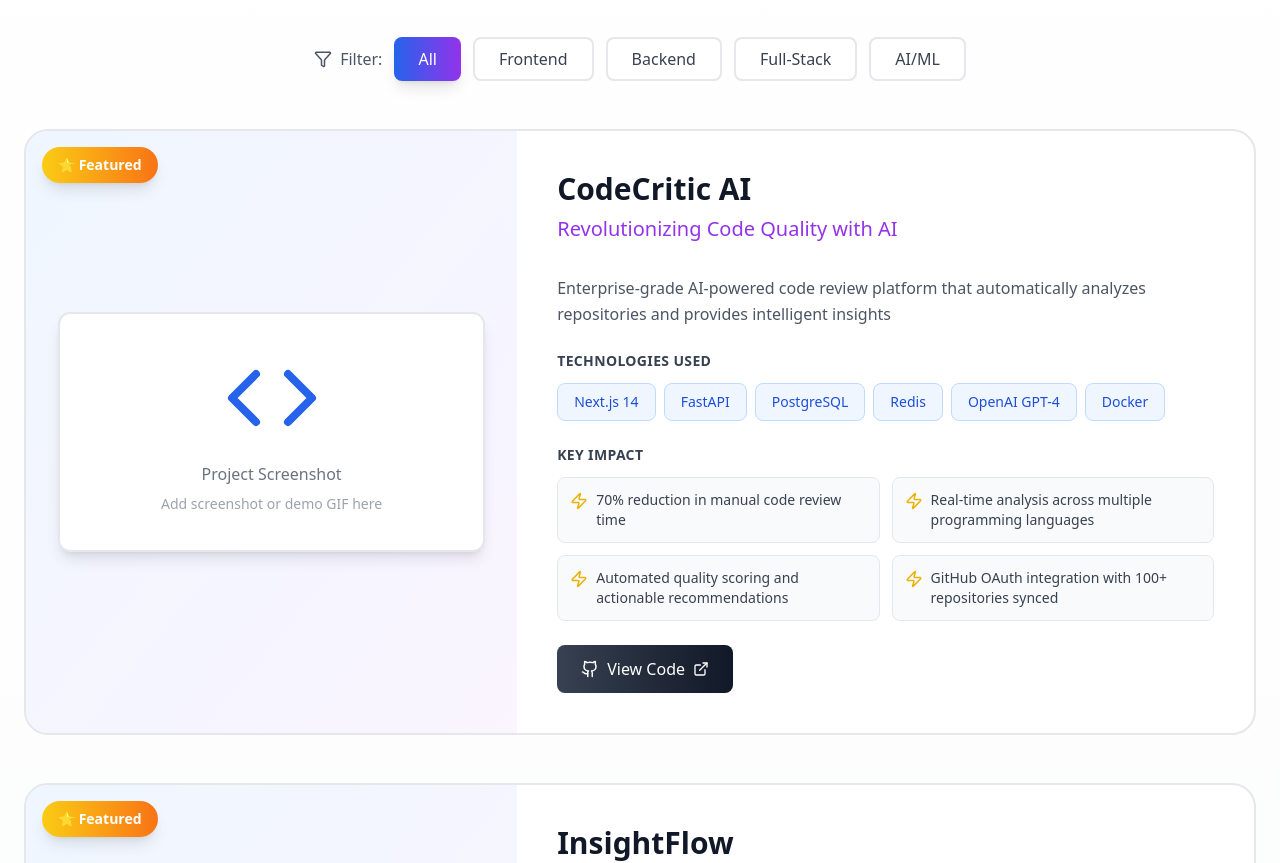
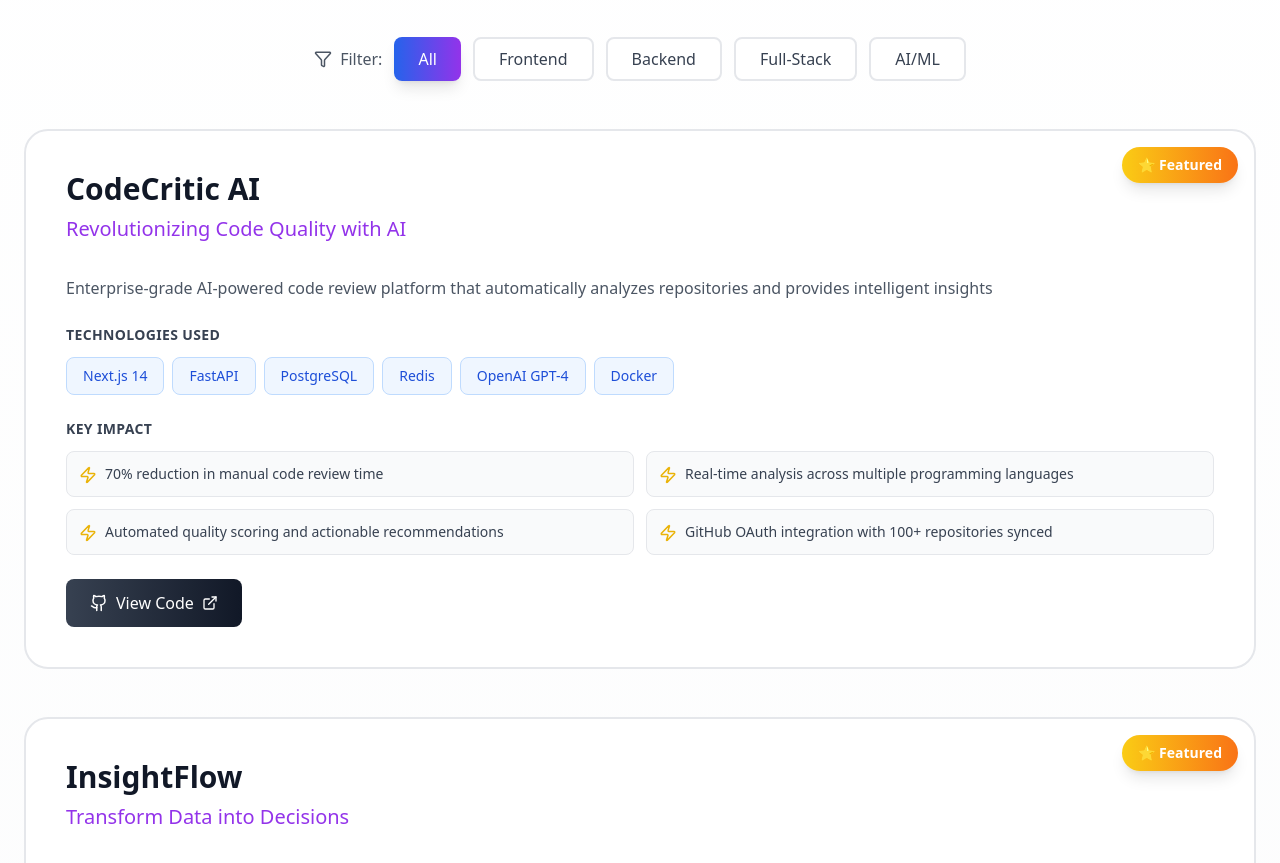
Before and after one commit to vinay9977/vinay-portfolio, a React (Create React App) app: page / in a window 1280 px wide. Shown: the part 6305-7168 px from the top of the page. Built offline with nearby package versions, Linux system fonts and the light colour scheme.

Commit message:
added insight flow demo link

```diff
--- a/src/components/Projects.js
+++ b/src/components/Projects.js
@@ -1,5 +1,5 @@
 import React, { useState } from 'react';
-import { Code, Github, ExternalLink, Zap, Globe, Filter } from 'lucide-react';
+import { Github, ExternalLink, Zap, Globe, Filter } from 'lucide-react';
 import { projectsData } from '../data/projectsData';
 
 export const Projects = () => {
@@ -56,31 +56,14 @@ export const Projects = () => {
               key={idx}
               className="group relative overflow-hidden bg-white border-2 border-gray-200 rounded-3xl hover:shadow-2xl hover:border-blue-300 transition-all duration-300"
             >
-              <div className="grid lg:grid-cols-5 gap-0">
-                {/* Project Image/Preview - Left Side */}
-                <div className="lg:col-span-2 relative overflow-hidden bg-gradient-to-br from-blue-50 to-purple-50 p-8 flex items-center justify-center">
-                  {/* Placeholder for project screenshot */}
-                  <div className="relative w-full aspect-video bg-white rounded-xl shadow-lg border-2 border-gray-200 flex items-center justify-center overflow-hidden group-hover:scale-105 transition-transform duration-300">
-                    {/* Replace with actual screenshot */}
-                    <div className="text-center p-8">
-                      <Code className="w-24 h-24 mx-auto mb-4 text-blue-600" />
-                      <p className="text-gray-500 font-medium">Project Screenshot</p>
-                      <p className="text-gray-400 text-sm mt-2">Add screenshot or demo GIF here</p>
-                    </div>
-                    {/* When you have screenshots, use: */}
-                    {/* <img src="/path/to/screenshot.png" alt={project.name} className="w-full h-full object-cover" /> */}
-                  </div>
-
+              <div className="p-8 md:p-10 relative">
                 {/* Floating Badge */}
                 {project.featured && (
-                    <div className="absolute top-4 left-4 bg-gradient-to-r from-yellow-400 to-orange-500 text-white px-4 py-2 rounded-full text-sm font-bold shadow-lg">
+                  <div className="absolute top-4 right-4 bg-gradient-to-r from-yellow-400 to-orange-500 text-white px-4 py-2 rounded-full text-sm font-bold shadow-lg">
                     ⭐ Featured
                   </div>
                 )}
-                </div>
 
-                {/* Project Details - Right Side */}
-                <div className="lg:col-span-3 p-8 md:p-10">
                 <div className="flex flex-wrap items-start justify-between mb-4">
                   <div className="flex-1">
                     <div className="flex items-center gap-3 mb-2">
@@ -148,7 +131,6 @@ export const Projects = () => {
                 </div>
               </div>
             </div>
-            </div>
           ))}
         </div>
 
--- a/src/data/projectsData.js
+++ b/src/data/projectsData.js
@@ -26,7 +26,7 @@ export const projectsData = [
       'Scalable architecture supporting millions of data points'
     ],
     github: 'https://github.com/vinay9977/InsightFlow',
-    demo: null,
+    demo: 'https://vinay77.pythonanywhere.com/',
     featured: true
   },
   {
```
Lines whose indentation alone changed are shown as unchanged.
